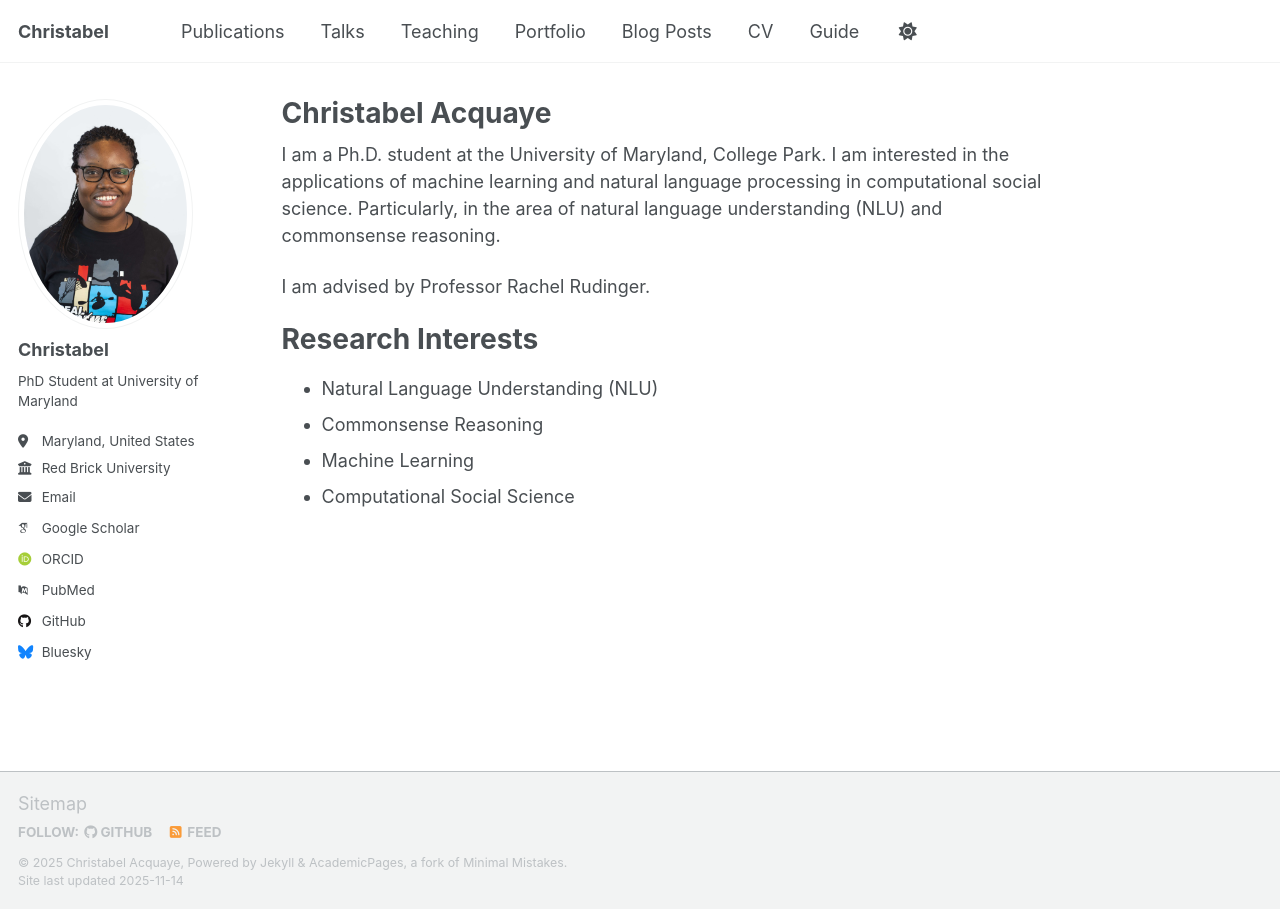
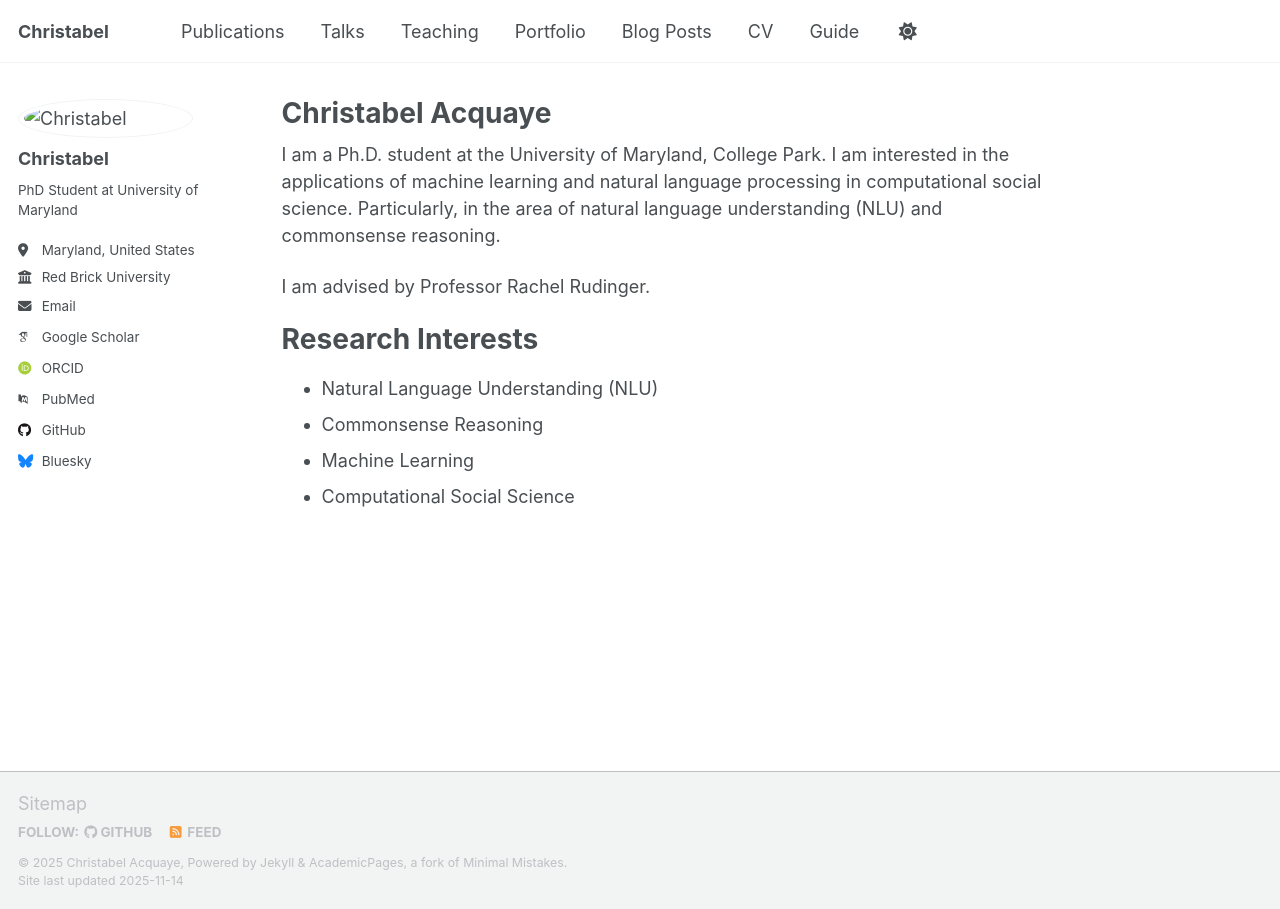
Before and after one commit to acquayec/cacquaye.github.io, a Jekyll site: the page built from _pages/about.md, in a window 1280 px wide. Built offline with Jekyll 4.4.1, drawn with Linux system fonts in a browser that asks for light colours; some web fonts are replaced; a script that is not in the unit is left out.

Commit message:
Update avatar path in _config.yml

```diff
--- a/_config.yml
+++ b/_config.yml
@@ -23,7 +23,7 @@ repository               : "academicpages/academicpages.github.io"
 #               Additional customization can be done by editing /_includes/author-profile.html
 author:
   # Biographic information
-  avatar           : "profile.png"
+  avatar           : "cacquaye.github.io/profile.png"
   name             : "Christabel"
   pronouns         : # example: "she/her"
   bio              : "PhD Student at University of Maryland"
```
